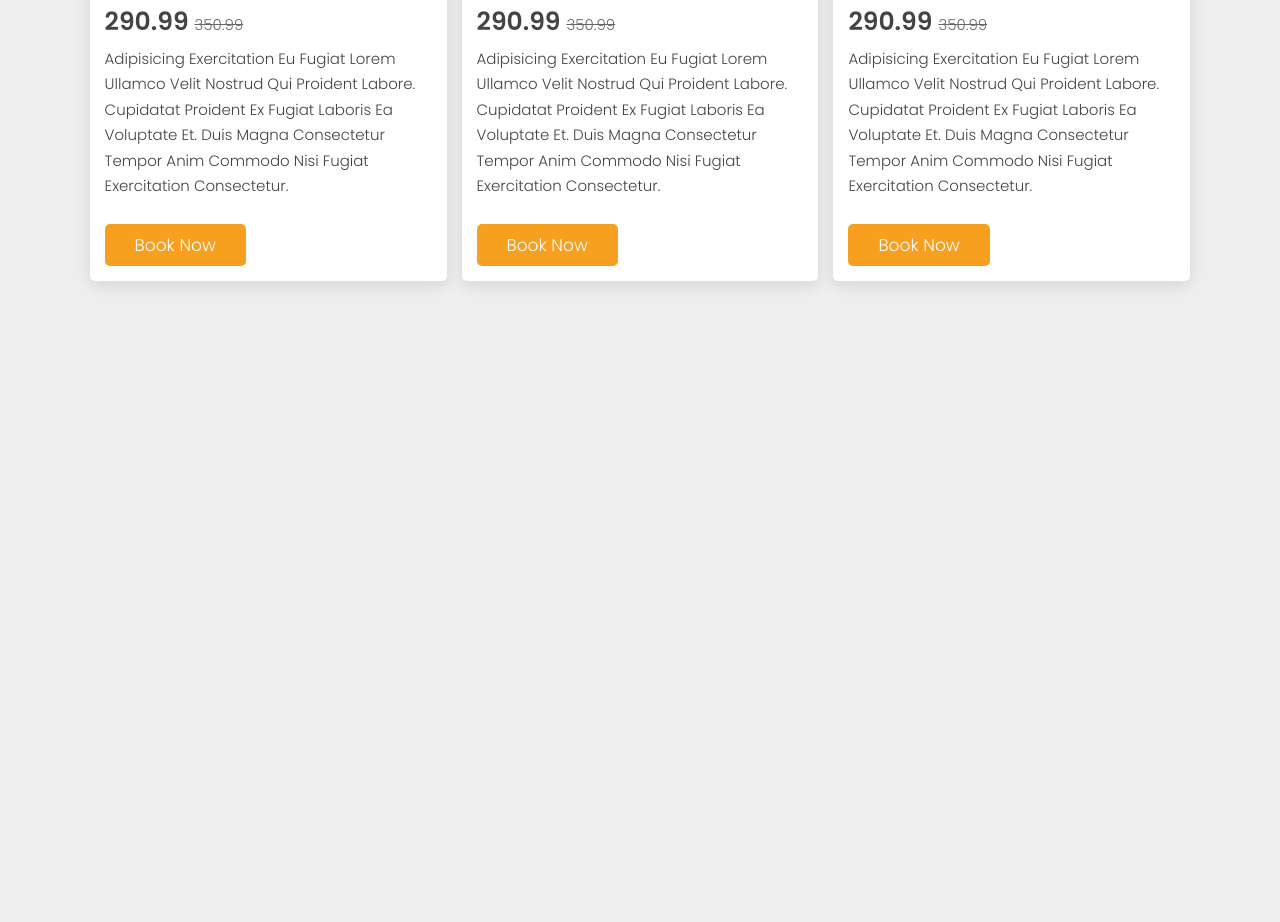
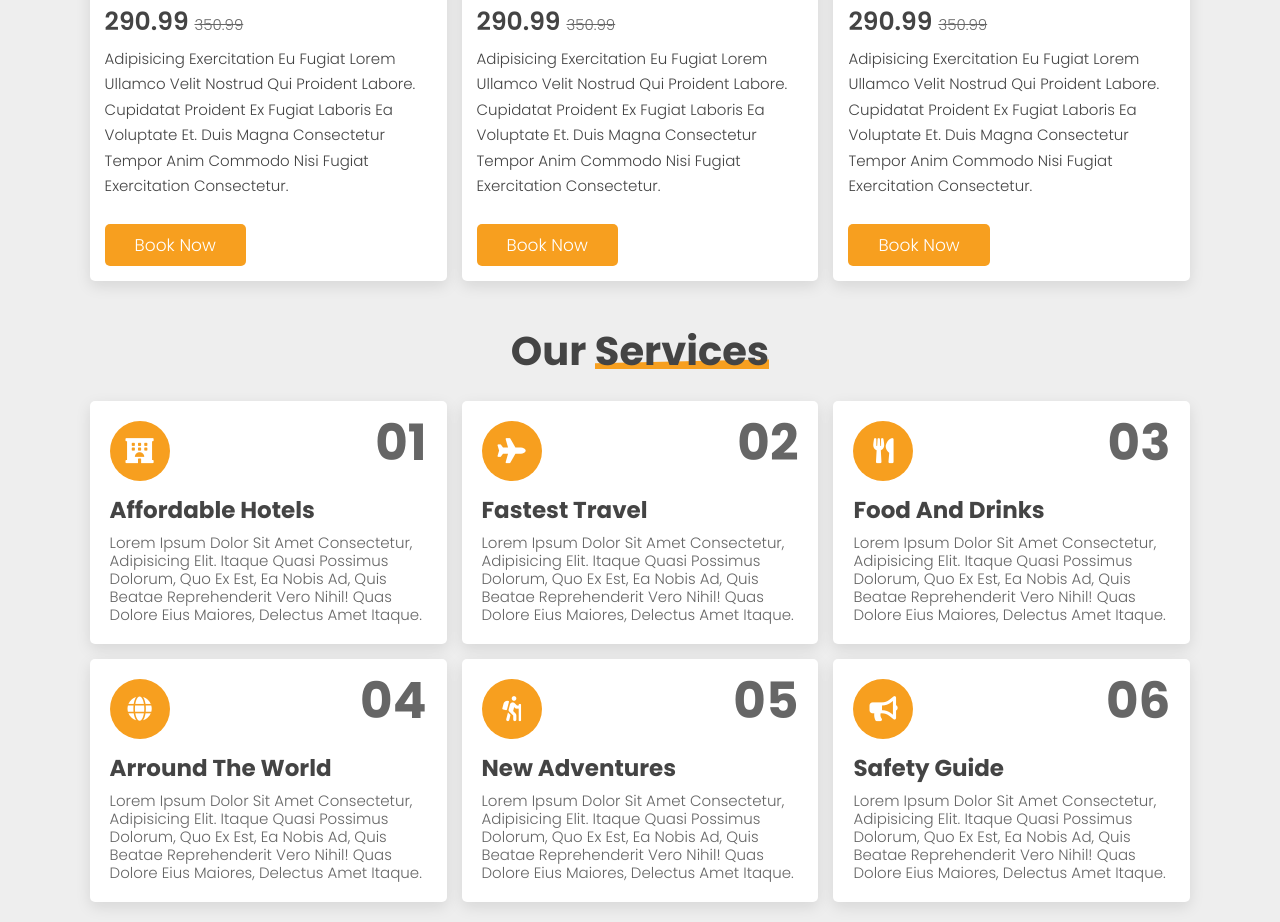
Before and after one commit to wesamustafa/Travel-Agency, a plain HTML site: page index.html in a window 1280 px wide. Shown: the part 1639-2561 px from the top of the page. Before the commit the page ends 1940 px from the top, so only its background shows below. Drawn offline with Linux system fonts and the light colour scheme.

Commit message:
created services section using css grid

```diff
--- a/css/style.css
+++ b/css/style.css
@@ -343,6 +343,49 @@ letter-spacing: .2rem;
     line-height: 1.7;
 }
 /* packages section end */
+/* services section start */
+.services .box-container{
+    display: grid;
+    grid-template-columns: repeat(auto-fit, minmax(30rem, 1fr));
+    gap:1.5rem;
+}
+.services .box-container .box{
+    background: var(--bg-color-1);
+    border-radius: .5rem;
+    box-shadow: var(--box-shadow);
+    position: relative;
+    padding: 2rem;
+}
+.services .box-container .box span{
+    position: absolute;
+    top:.5rem;
+    right: 2rem;
+    color: var(--text-color-2);
+    font-weight: bolder;
+    font-size: 5rem;
+}
+.services .box-container .box i{
+    height: 6rem;
+    width: 6rem;
+    line-height: 6rem;
+    text-align: center;
+    font-size: 2.5rem;
+    color: #fff;
+    background: var(--orange);
+    border-radius: 50%;
+    margin-bottom: .5rem;
+}
+.services .box-container .box h3{
+    color: var(--text-color-1);
+    font-size: 2.3rem;
+    padding: .7rem 0;
+}
+.services .box-container .box p{
+    color: var(--text-color-2);
+    font-size: 1.5rem;
+    line-height: 1.8rem;
+}
+/* services section end */
 /* media queries start */
 @media(max-width:991px){
     html{
--- a/index.html
+++ b/index.html
@@ -175,6 +175,67 @@
         </div>
     </section>
     <!-- packages section end -->
+    <!-- services section start -->
+    <section class="services" id="services">
+        <h1 class="heading"> our <span>services</span></h1>
+        <div class="box-container">
+            <div class="box">
+                <span>01</span>
+                <i class="fas fa-hotel"></i>
+                <h3>affordable hotels</h3>
+                <p>
+                    Lorem ipsum dolor sit amet consectetur, adipisicing elit. Itaque quasi possimus dolorum, quo ex est,
+                    ea nobis ad, quis beatae reprehenderit vero nihil! Quas dolore eius maiores, delectus amet itaque.
+                </p>
+            </div>
+            <div class="box">
+                <span>02</span>
+                <i class="fas fa-plane"></i>
+                <h3>fastest travel</h3>
+                <p>
+                    Lorem ipsum dolor sit amet consectetur, adipisicing elit. Itaque quasi possimus dolorum, quo ex est,
+                    ea nobis ad, quis beatae reprehenderit vero nihil! Quas dolore eius maiores, delectus amet itaque.
+                </p>
+            </div>
+            <div class="box">
+                <span>03</span>
+                <i class="fas fa-utensils"></i>
+                <h3>food and drinks</h3>
+                <p>
+                    Lorem ipsum dolor sit amet consectetur, adipisicing elit. Itaque quasi possimus dolorum, quo ex est,
+                    ea nobis ad, quis beatae reprehenderit vero nihil! Quas dolore eius maiores, delectus amet itaque.
+                </p>
+            </div>
+            <div class="box">
+                <span>04</span>
+                <i class="fas fa-globe"></i>
+                <h3>arround the world</h3>
+                <p>
+                    Lorem ipsum dolor sit amet consectetur, adipisicing elit. Itaque quasi possimus dolorum, quo ex est,
+                    ea nobis ad, quis beatae reprehenderit vero nihil! Quas dolore eius maiores, delectus amet itaque.
+                </p>
+            </div>
+            <div class="box">
+                <span>05</span>
+                <i class="fas fa-hiking"></i>
+                <h3>new adventures</h3>
+                <p>
+                    Lorem ipsum dolor sit amet consectetur, adipisicing elit. Itaque quasi possimus dolorum, quo ex est,
+                    ea nobis ad, quis beatae reprehenderit vero nihil! Quas dolore eius maiores, delectus amet itaque.
+                </p>
+            </div>
+            <div class="box">
+                <span>06</span>
+                <i class="fas fa-bullhorn"></i>
+                <h3>safety guide</h3>
+                <p>
+                    Lorem ipsum dolor sit amet consectetur, adipisicing elit. Itaque quasi possimus dolorum, quo ex est,
+                    ea nobis ad, quis beatae reprehenderit vero nihil! Quas dolore eius maiores, delectus amet itaque.
+                </p>
+            </div>
+        </div>
+    </section>
+    <!-- services section end -->
     <!-- custom js file link -->
     <script src="js/script.js"></script>
 </body>
```
Also changed, not shown: 1 other file.
